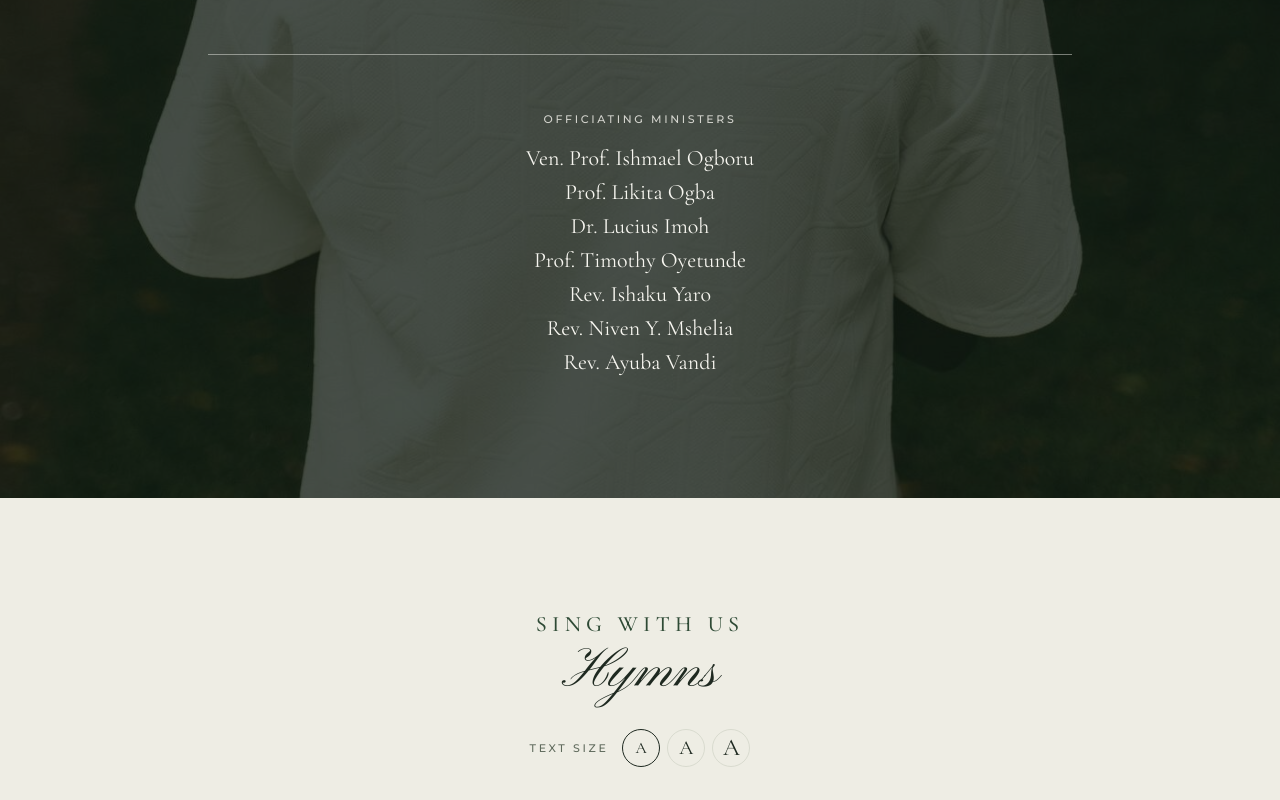
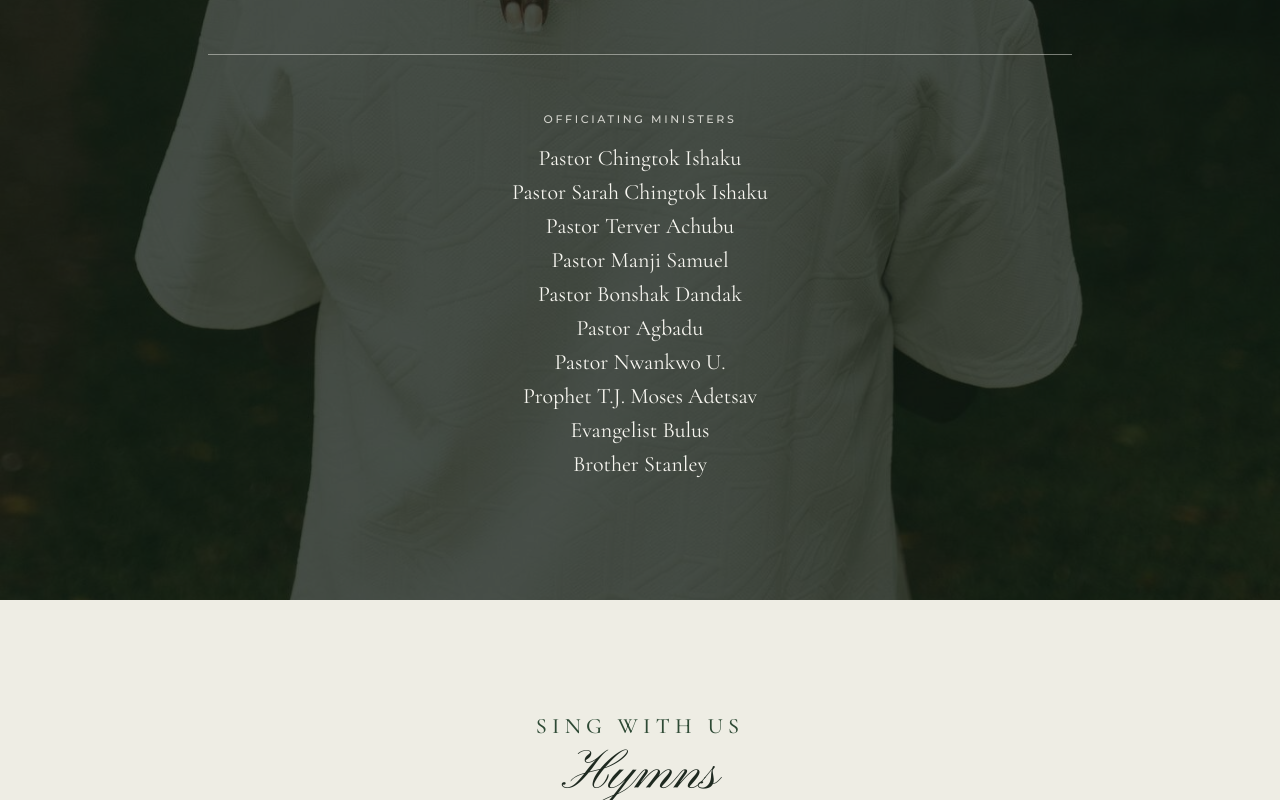
Before and after one commit to joshuanwafor/ayochukwu-abigail-wedding, a plain HTML site: page index.html in a window 1280 px wide. Shown: the part 5283-6083 px from the top of the page. Drawn offline with nearby package versions, Linux system fonts and the light colour scheme.

Commit message:
Update the officiating ministers
Co-Authored-By: Claude Opus 5.5 <noreply@anthropic.com>

```diff
--- a/index.html
+++ b/index.html
@@ -730,13 +730,16 @@ a:focus-visible, button:focus-visible { outline: 1px solid currentColor; outline
       <div class="ministers">
         <h3 class="caps">Officiating Ministers</h3>
         <ul>
-          <li>Ven. Prof. Ishmael Ogboru</li>
-          <li>Prof. Likita Ogba</li>
-          <li>Dr. Lucius Imoh</li>
-          <li>Prof. Timothy Oyetunde</li>
-          <li>Rev. Ishaku Yaro</li>
-          <li>Rev. Niven Y. Mshelia</li>
-          <li>Rev. Ayuba Vandi</li>
+          <li>Pastor Chingtok Ishaku</li>
+          <li>Pastor Sarah Chingtok Ishaku</li>
+          <li>Pastor Terver Achubu</li>
+          <li>Pastor Manji Samuel</li>
+          <li>Pastor Bonshak Dandak</li>
+          <li>Pastor Agbadu</li>
+          <li>Pastor Nwankwo U.</li>
+          <li>Prophet T.J. Moses Adetsav</li>
+          <li>Evangelist Bulus</li>
+          <li>Brother Stanley</li>
         </ul>
       </div>
     </div>
```
